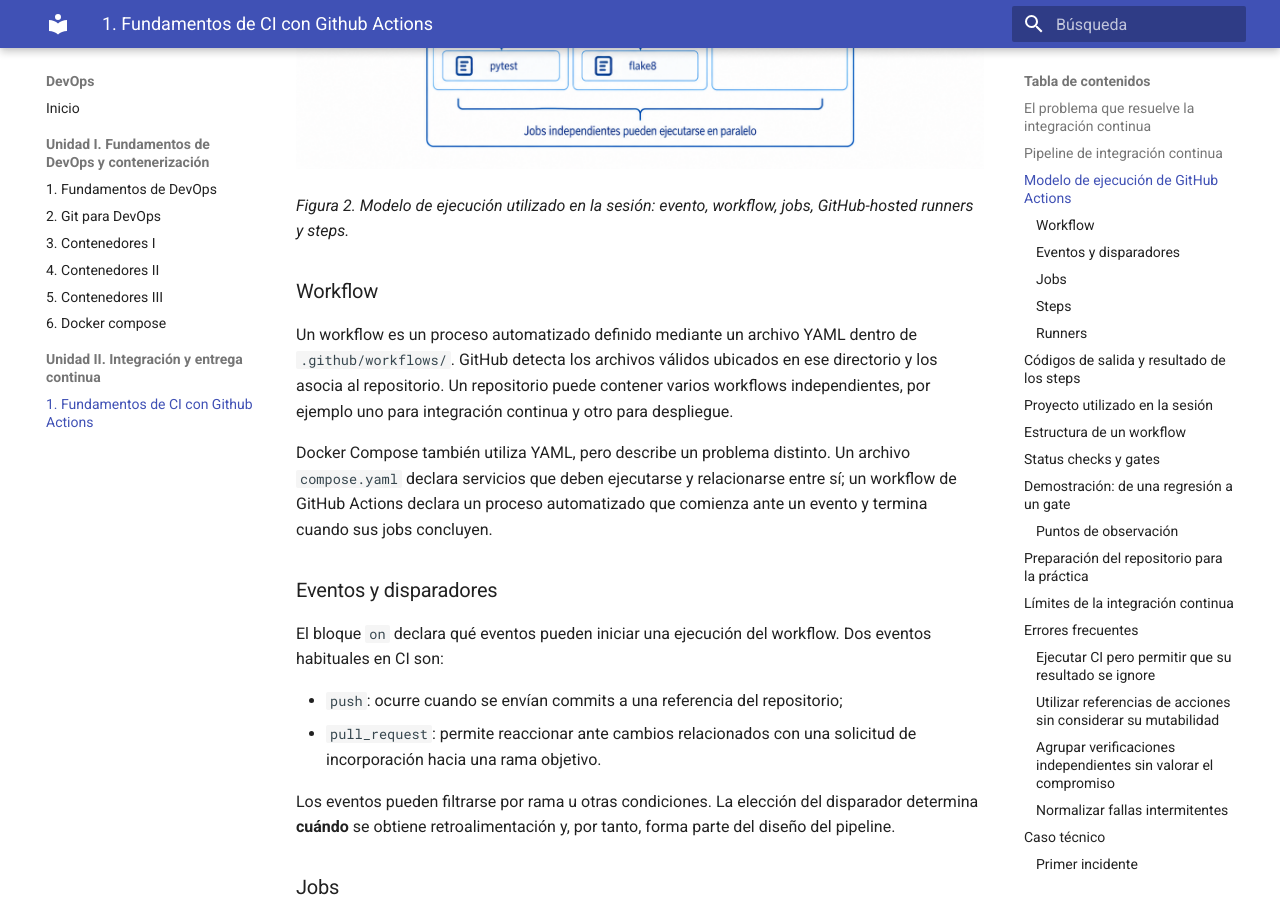
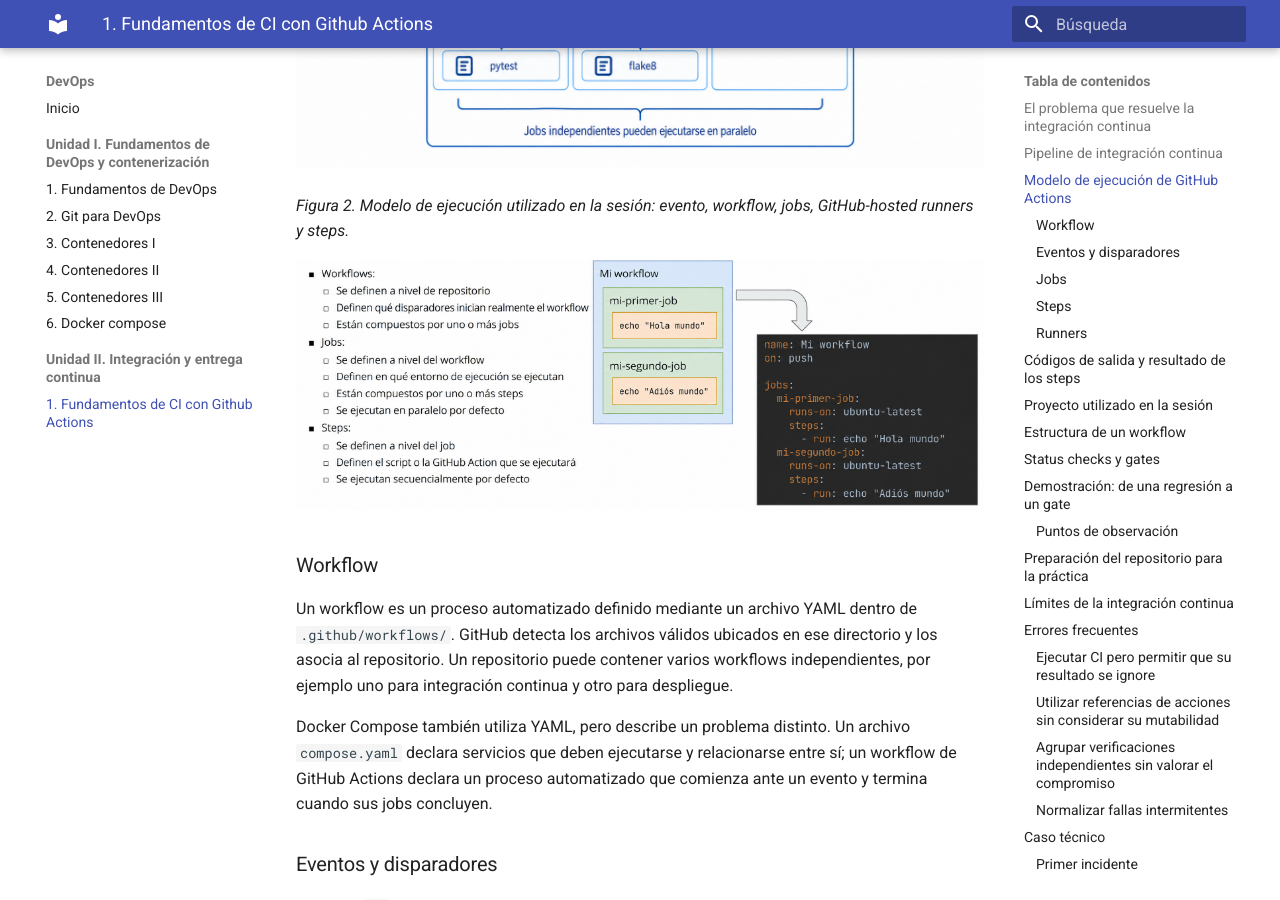
Before and after one commit to guillermocalderon2021/devops-2026, an MkDocs documentation site: the page built from docs/unidad-2/s07_fundamentos_ci_github_actions.md, in a window 1280 px wide and 900 px high, scrolled down 3612 px. Built offline with MkDocs 1.6.1 and Material for MkDocs 9.7.7, drawn with Linux system fonts in a browser that asks for light colours.

Commit message:
Add image and workflow explanation to GitHub Actions doc
Added an image summarizing GitHub Actions elements and explained workflows.

```diff
--- a/docs/unidad-2/s07_fundamentos_ci_github_actions.md
+++ b/docs/unidad-2/s07_fundamentos_ci_github_actions.md
@@ -54,6 +54,8 @@ La Figura 2 representa el modelo que se utilizará en el ejemplo de la sesión.
 ![Modelo de ejecución de GitHub Actions](../assets/images/s07/fig_modelo_github_actions.png)
 
 *Figura 2. Modelo de ejecución utilizado en la sesión: evento, workflow, jobs, GitHub-hosted runners y steps.*
+
+![Modelo de ejecución de GitHub Actions - Elementos](../assets/images/s07/resumen.png)
 
 ### Workflow
 
```
